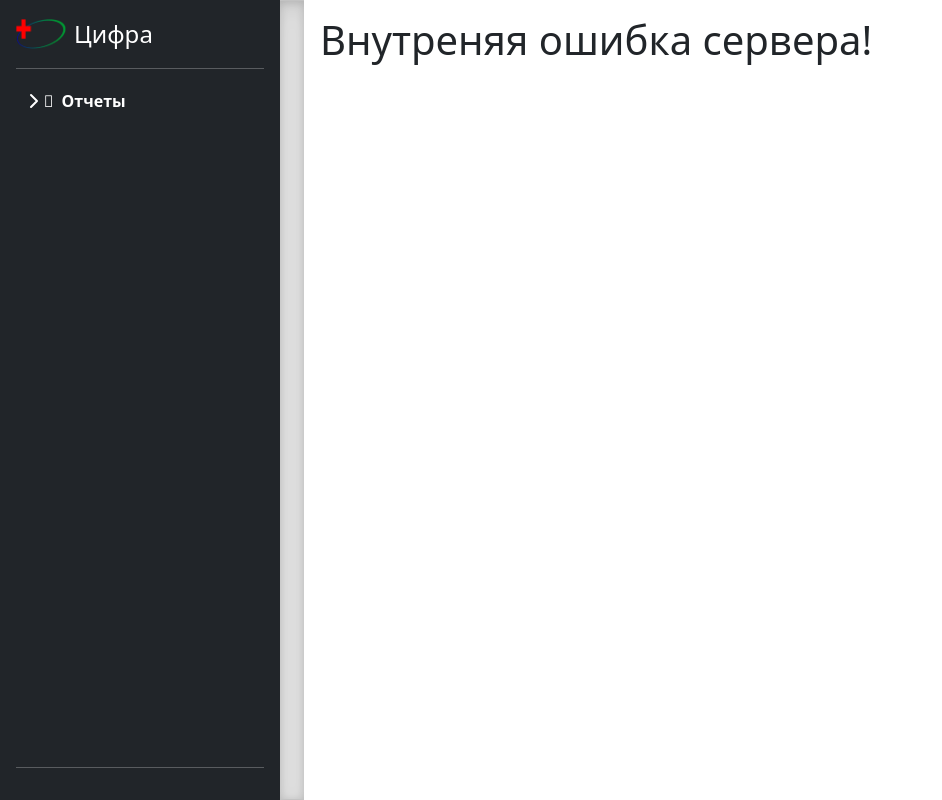
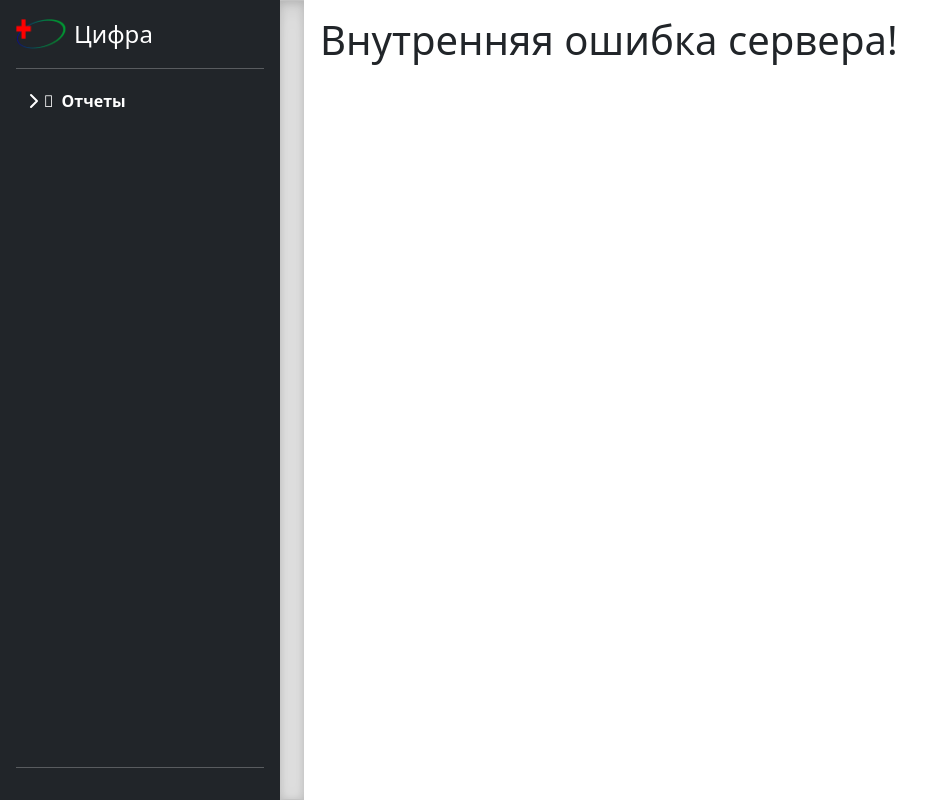
Before and after one commit to kve1989/NumberOKB, a Flask app: template app/templates/500.html in a window 1280 px wide. Shown: the whole page, without its empty margins (0-942 px from the left). Run offline with Flask 2, Linux system fonts and the light colour scheme; the template is opened without the code that fills it, so the values that code supplies are empty; some libraries are stand-ins or nearby versions.

Commit message:
fix mistakes orph

```diff
--- a/app/templates/500.html
+++ b/app/templates/500.html
@@ -1,5 +1,5 @@
 {% extends 'base.html' %}
 
 {% block body %}
-<h1>Внутреняя ошибка сервера!</h1>
+<h1>Внутренняя ошибка сервера!</h1>
 {% endblock %}
```
